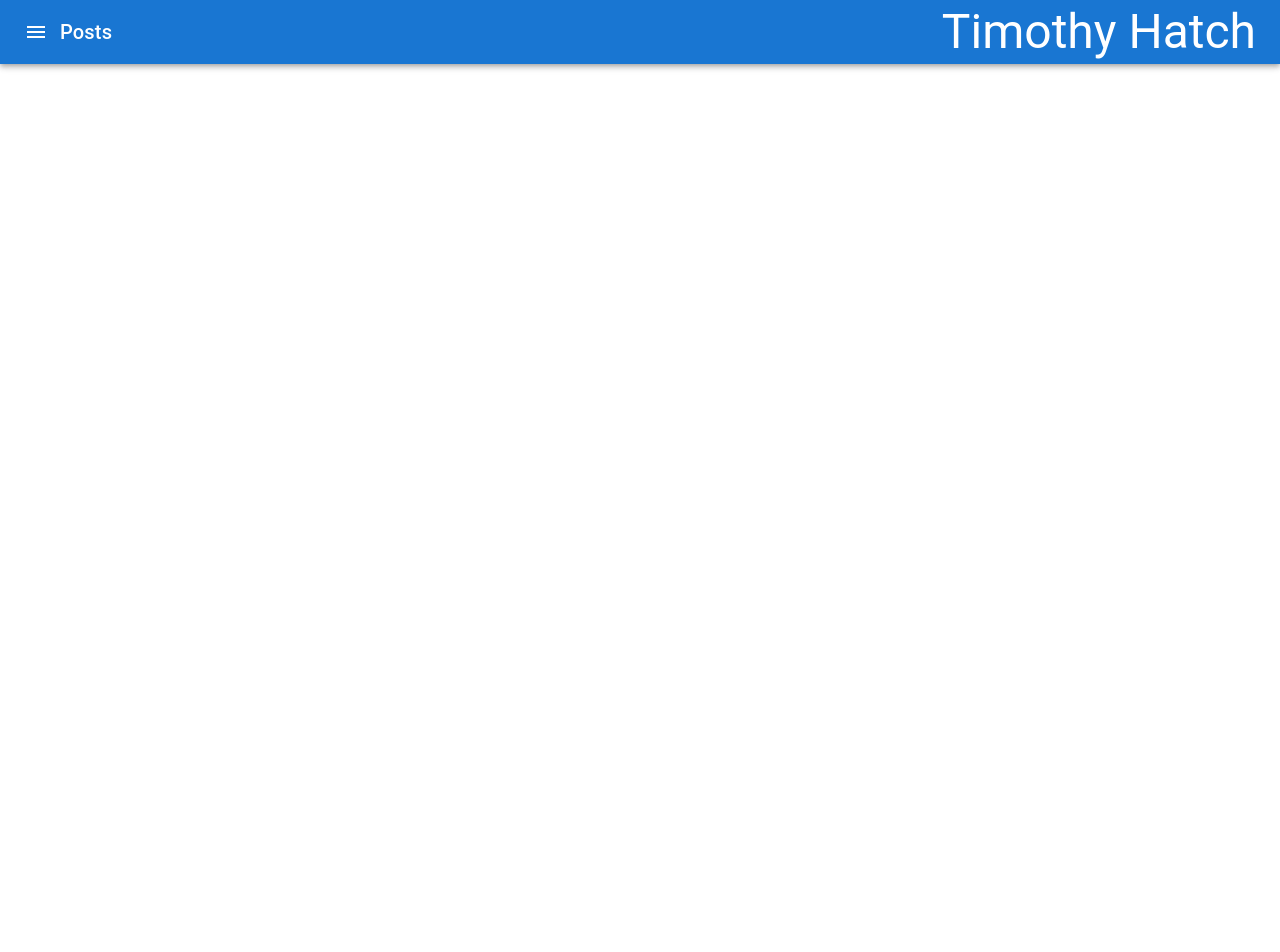
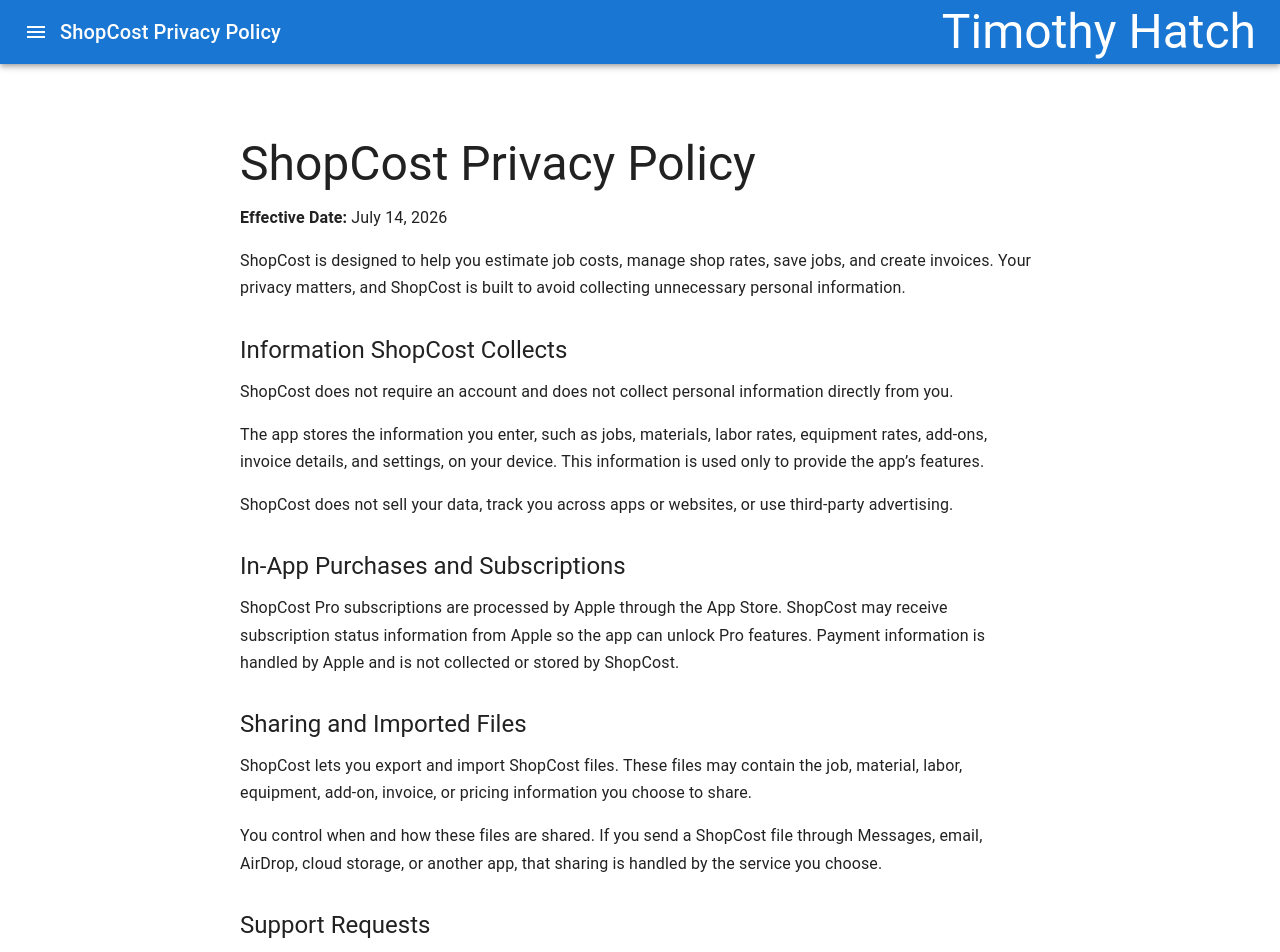
Before and after one commit to tjmac1991/timothyhatch_webapp, a React (Vite) app: page /shopcost-privacy in a window 1280 px wide. Before the commit this address had no page. Shown: the top 952 px of the page. Before the commit the page ends 800 px from the top, so only its background shows below. Built offline with nearby package versions, Linux system fonts and the light colour scheme.

Commit message:
Add shopcost privacy policy page

```diff
--- a/src/App.scss
+++ b/src/App.scss
@@ -8,3 +8,4 @@
 @import "components/about/about.module";
 @import "components/projects/projects.module";
 @import "components/shopcost-support/shopCostSupport.module";
+@import "components/shopcost-privacy/shopCostPrivacy.module";
--- a/src/App.tsx
+++ b/src/App.tsx
@@ -18,12 +18,14 @@
 import About from './components/about/about';
 import Projects from './components/projects/projects';
 import ShopCostSupport from './components/shopcost-support/shopCostSupport';
+import ShopCostPrivacy from './components/shopcost-privacy/shopCostPrivacy';
 
 enum pageName {
   POSTS = 'Posts',
   ABOUT = 'About',
   PROJECTS = 'Projects',
   SHOPCOST_SUPPORT = 'ShopCost Support',
+  SHOPCOST_PRIVACY = 'ShopCost Privacy Policy',
 }
 
 const setCurrentLocation = (pathname: string): pageName => {
@@ -35,6 +37,8 @@
         return pageName.PROJECTS
       case 'shopcost-support':
         return pageName.SHOPCOST_SUPPORT
+      case 'shopcost-privacy':
+        return pageName.SHOPCOST_PRIVACY
       default:
         return pageName.POSTS
     }
@@ -64,6 +68,7 @@
           <Route path="/about" element={<About />} />
           <Route path="/projects" element={<Projects />} />
           <Route path="/shopcost-support" element={<ShopCostSupport />} />
+          <Route path="/shopcost-privacy" element={<ShopCostPrivacy />} />
         </Routes>
       </Box>
     </ThemeProvider>
--- /dev/null
+++ b/src/components/shopcost-privacy/shopCostPrivacy.module.scss
@@ -0,0 +1,22 @@
+.ShopCostPrivacy {
+    width: min(800px, 90%);
+    margin: 0 auto;
+    padding: clamp(32px, 6vw, 72px) 0;
+
+    h1 {
+        margin-bottom: 12px;
+    }
+
+    h2 {
+        margin: 32px 0 12px;
+    }
+
+    p {
+        margin-bottom: 16px;
+        line-height: 1.7;
+    }
+
+    &__effective-date {
+        margin-bottom: 28px;
+    }
+}
--- /dev/null
+++ b/src/components/shopcost-privacy/shopCostPrivacy.tsx
@@ -0,0 +1,94 @@
+import { Box, Link, Typography } from "@mui/material";
+import { ReactElement } from "react";
+
+export default function ShopCostPrivacy(): ReactElement {
+    return (
+        <Box component="main" className="ShopCostPrivacy">
+            <Typography component="h1" variant="h3">
+                ShopCost Privacy Policy
+            </Typography>
+
+            <Typography className="ShopCostPrivacy__effective-date" component="p">
+                <strong>Effective Date:</strong> July 14, 2026
+            </Typography>
+
+            <Typography component="p">
+                ShopCost is designed to help you estimate job costs, manage shop rates, save jobs,
+                and create invoices. Your privacy matters, and ShopCost is built to avoid collecting
+                unnecessary personal information.
+            </Typography>
+
+            <Typography component="h2" variant="h5">Information ShopCost Collects</Typography>
+            <Typography component="p">
+                ShopCost does not require an account and does not collect personal information
+                directly from you.
+            </Typography>
+            <Typography component="p">
+                The app stores the information you enter, such as jobs, materials, labor rates,
+                equipment rates, add-ons, invoice details, and settings, on your device. This
+                information is used only to provide the app’s features.
+            </Typography>
+            <Typography component="p">
+                ShopCost does not sell your data, track you across apps or websites, or use
+                third-party advertising.
+            </Typography>
+
+            <Typography component="h2" variant="h5">In-App Purchases and Subscriptions</Typography>
+            <Typography component="p">
+                ShopCost Pro subscriptions are processed by Apple through the App Store. ShopCost
+                may receive subscription status information from Apple so the app can unlock Pro
+                features. Payment information is handled by Apple and is not collected or stored by
+                ShopCost.
+            </Typography>
+
+            <Typography component="h2" variant="h5">Sharing and Imported Files</Typography>
+            <Typography component="p">
+                ShopCost lets you export and import ShopCost files. These files may contain the job,
+                material, labor, equipment, add-on, invoice, or pricing information you choose to
+                share.
+            </Typography>
+            <Typography component="p">
+                You control when and how these files are shared. If you send a ShopCost file through
+                Messages, email, AirDrop, cloud storage, or another app, that sharing is handled by
+                the service you choose.
+            </Typography>
+
+            <Typography component="h2" variant="h5">Support Requests</Typography>
+            <Typography component="p">
+                If you contact support, you may choose to provide your name, email address, device
+                information, app version, or details about the issue you are experiencing. This
+                information is used only to respond to your request and provide support.
+            </Typography>
+
+            <Typography component="h2" variant="h5">Data Storage</Typography>
+            <Typography component="p">
+                ShopCost data is stored locally on your device unless you choose to export, share,
+                back up, or transfer it using Apple or third-party services.
+            </Typography>
+
+            <Typography component="h2" variant="h5">Data Deletion</Typography>
+            <Typography component="p">
+                You can delete records inside the app. You can also delete all locally stored
+                ShopCost data by deleting the app from your device.
+            </Typography>
+
+            <Typography component="h2" variant="h5">Children’s Privacy</Typography>
+            <Typography component="p">
+                ShopCost is not directed to children and does not knowingly collect personal
+                information from children.
+            </Typography>
+
+            <Typography component="h2" variant="h5">Changes to This Policy</Typography>
+            <Typography component="p">
+                This Privacy Policy may be updated from time to time. Any changes will be posted on
+                this page with an updated effective date.
+            </Typography>
+
+            <Typography component="h2" variant="h5">Contact</Typography>
+            <Typography component="p">
+                If you have questions about this Privacy Policy or need support, contact:
+            </Typography>
+            <Link href="mailto:support@timothyhatch.com">support@timothyhatch.com</Link>
+        </Box>
+    );
+}
--- a/src/components/shopcost-support/shopCostSupport.tsx
+++ b/src/components/shopcost-support/shopCostSupport.tsx
@@ -1,5 +1,6 @@
 import { Box, Link, Typography } from "@mui/material";
 import { ReactElement } from "react";
+import { Link as RouterLink } from "react-router-dom";
 
 export default function ShopCostSupport(): ReactElement {
     return (
@@ -28,6 +29,10 @@
                 ShopCost is an app for estimating job costs, managing shop rates, and creating
                 invoices.
             </Typography>
+
+            <Link component={RouterLink} to="/shopcost-privacy">
+                View the ShopCost Privacy Policy
+            </Link>
         </Box>
     );
 }
```
